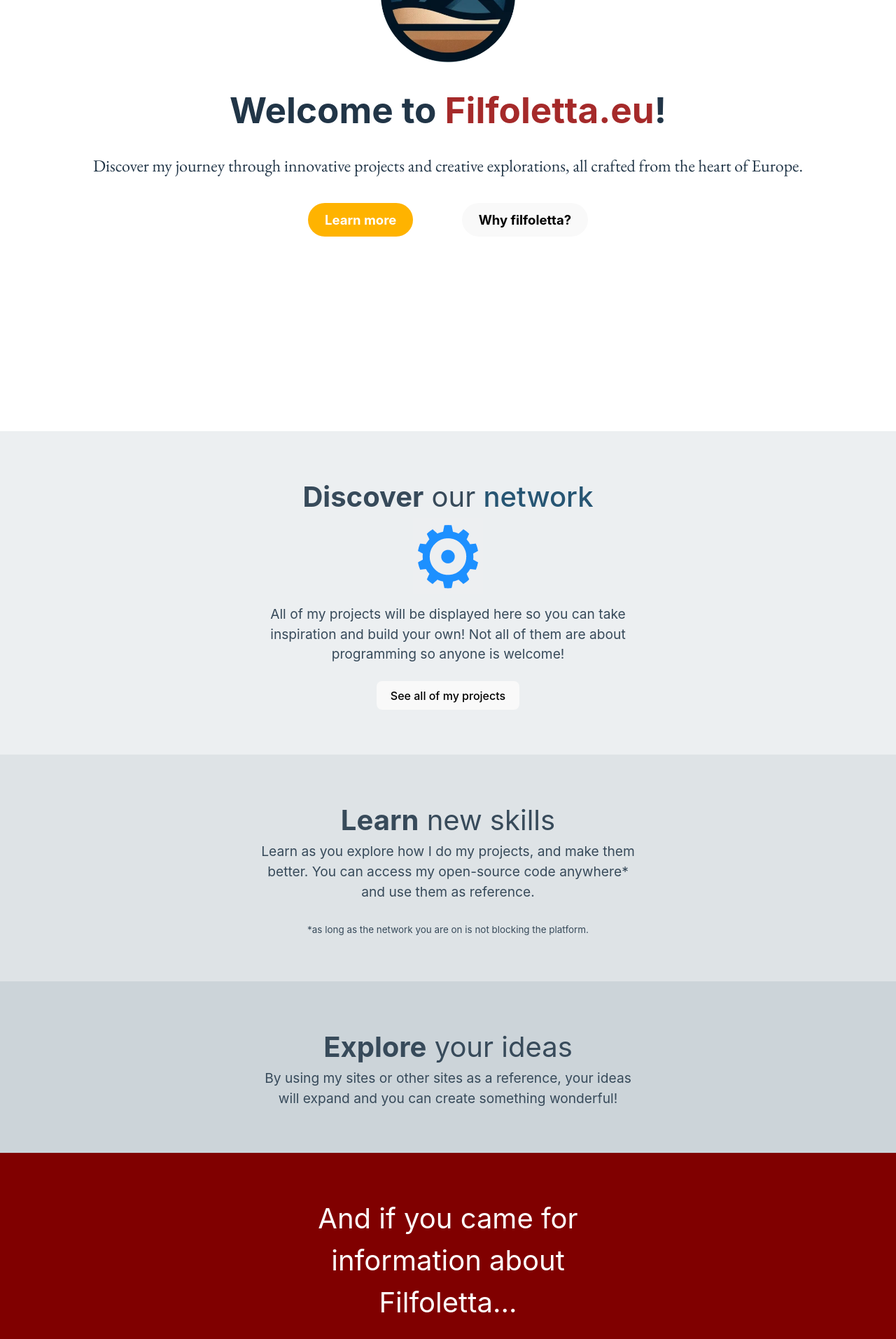
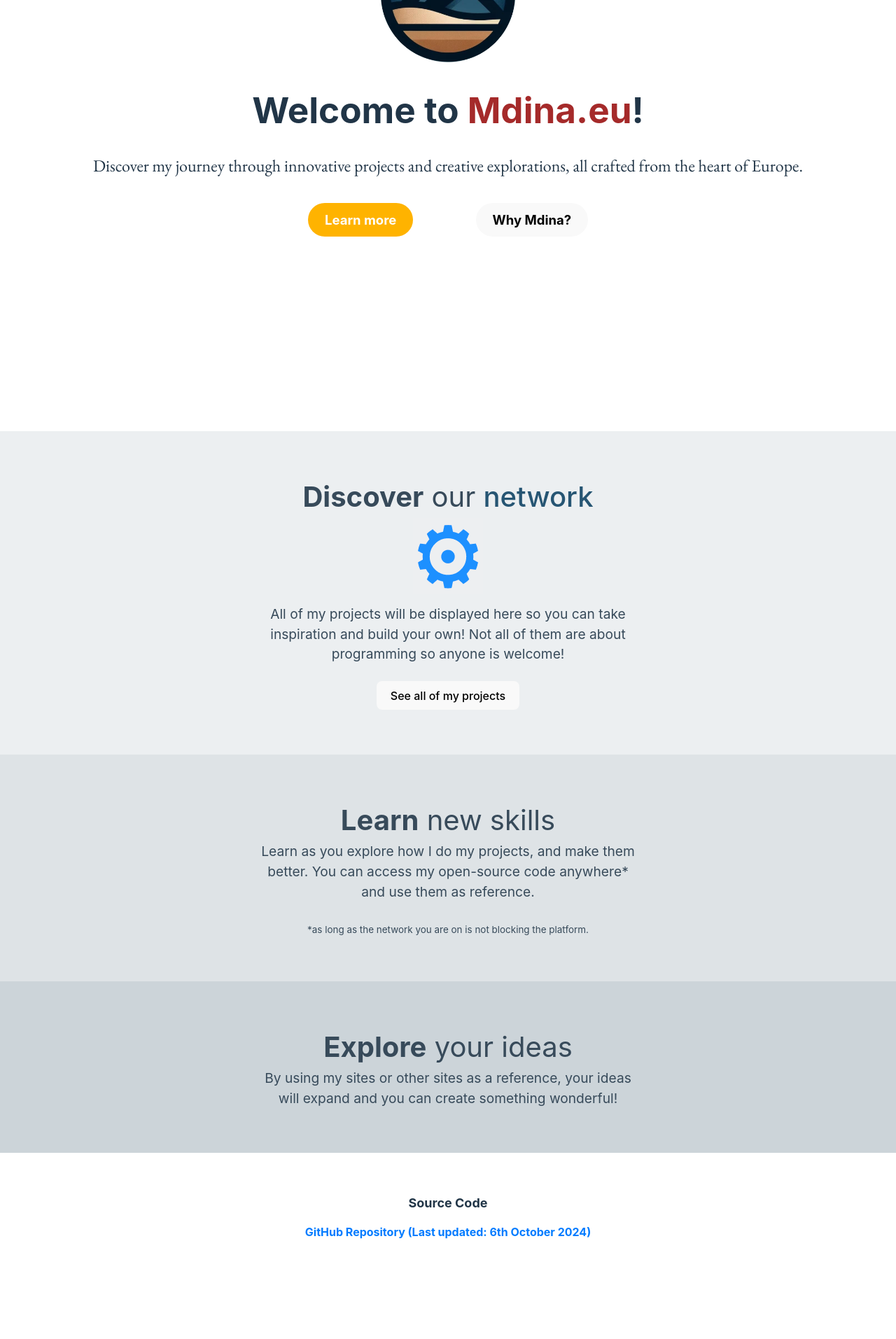
Before and after one commit to Arce-Mdina/apex-app, a React (Vite) app: page / in a window 1280 px wide. Shown: the part 240-2153 px from the top of the page at 70% size. After the commit the page ends 2048 px from the top, so only its background shows below. Built offline with nearby package versions, Linux system fonts and the light colour scheme; a web font is replaced by a local one.

Commit message:
Changed domain name

```diff
--- a/src/App.jsx
+++ b/src/App.jsx
@@ -30,10 +30,8 @@ const RouterConfig = () => {
           <div className="content">
             {useRoutes([
               { path: '/projects', element: <Pages /> },
-              { path: '/filfoletta-islet', element: <Navigate to="/filfoletta-islet" />  },
-              { path: '/filfoletta-island', element: <Navigate to="/filfoletta-islet" /> },
-              { path: '/filfoletta', element: <Islet />},
-              { path: '/sources', element: <Sources />},
+              { path: '/mdina', element: <Islet />},
+              // { path: '/sources', element: <Sources />},
               { path: '*', element: <NotFound /> },
             ])}
           </div>
--- a/src/components/Foot.jsx
+++ b/src/components/Foot.jsx
@@ -13,7 +13,7 @@ const Footer = () => {
             style={styles.link}
           >
             GitHub Repository
-            (Re-publication Date: 29th September 2024)
+            (Last updated: 6th October 2024)
           </a>
         </p>
       </div>
--- a/src/sections/Landing.jsx
+++ b/src/sections/Landing.jsx
@@ -40,17 +40,17 @@ const Landing = () => {
     <>
       <div className="header">
         <img src={Logo} className="logo-img"/>
-        <h1>Welcome to <span style={{ color: "brown" }}>Filfoletta.eu</span>!</h1>
+        <h1>Welcome to <span style={{ color: "brown" }}>Mdina.eu</span>!</h1>
         <h2 style={{ fontWeight: "normal", paddingBottom: "15px", fontFamily: "EB Garamond" }}>Discover my journey through innovative projects and creative explorations, all crafted from the heart of Europe.</h2>
         <div className="title-btns">
           <button className="link-btn link-1" onClick={scrollToExplanation}>Learn more</button>
-          <button className="link-btn link-2" onClick={openDomainOverlay}>Why filfoletta?</button>
+          <button className="link-btn link-2" onClick={openDomainOverlay}>Why Mdina?</button>
 
         </div>
       </div>
 
       <Overlay
-        heading={<>Why I chose <span style={{ color: "brown" }}>Filfoletta.eu</span></>}
+        heading={<>Why I chose <span style={{ color: "brown" }}>Mdina.eu</span></>}
         type={domainOverlay}
 
         closeFunc={closeDomainOverlay}
@@ -58,7 +58,7 @@ const Landing = () => {
           <>
             <div>
               <div style={{ color: "#374a5aff" }}>
-                <p>I chose the domain name filfoletta.eu because it has a unique and memorable quality that stands out. Its distinctiveness makes it easy for people to recall, and the playful tone adds a fun element that reflects the personality and energy behind the brand. The name encapsulates both creativity and simplicity, making it the perfect fit.</p>
+                <p>I chose the domain name mdina.eu because it has a unique and memorable quality that stands out. Its distinctiveness makes it easy for people to recall, and the playful tone adds a fun element that reflects the personality and energy behind the brand. The name encapsulates both creativity and simplicity, making it the perfect fit.</p>
               </div>
             </div>
           </>
@@ -118,18 +118,18 @@ const Landing = () => {
         content="By using my sites or other sites as a reference, your ideas will expand and you can create something wonderful! "
       />
 
-      <Section
+      {/* <Section
         fontSize="2.5em"
         color="white"
-        titleTwo="And if you came for information about Filfoletta..."
+        titleTwo="And if you came for information about Mdina..."
         backgroundColor="maroon"
         footer={
           <>
             <br></br>
-            <button className="island-btn" onClick={() => navigate('/filfoletta')}>Then click here to learn about Filfoletta Islet!</button>
+            <button className="island-btn" onClick={() => navigate('/mdina')}>Then click here to learn about the city of Mdina</button>
           </>
         }
-      />
+      /> */}
 
       <Footer />
     </>
--- a/src/sections/Pages.jsx
+++ b/src/sections/Pages.jsx
@@ -9,18 +9,18 @@ const Pages = () => {
   return (
     <div>
       {/* <Card /> */}
-      <h1 className="project-heading"><span style={{ color: "brown" }}>Filfoletta.eu</span>'s Projects</h1>
+      <h1 className="project-heading"><span style={{ color: "brown" }}>Mdina.eu</span>'s Projects</h1>
       <div className="projects-page">
         <div className="card-grid-double">
           <Card
-            link="https://malta-guide.filfoletta.eu"
+            link="https://malta-guide.mdina.eu"
             heading="Malta Guide"
             desc="Explore Malta's rich history, breathtaking scenery, and vibrant culture with this essential guide, perfect for travelers and anyone eager to learn more about this captivating Mediterranean island."
             image={maltaGuide}
           />
 
           <Card
-            link="https://lehman-brothers.filfoletta.eu"
+            link="https://lehman-brothers.mdina.eu"
             heading="Lehman Brothers"
             desc="We know it is hard to find information about Lehman Brothers. Which is why this site is all about Lehman Brothers."
             image={lehmanBrothers}
```
